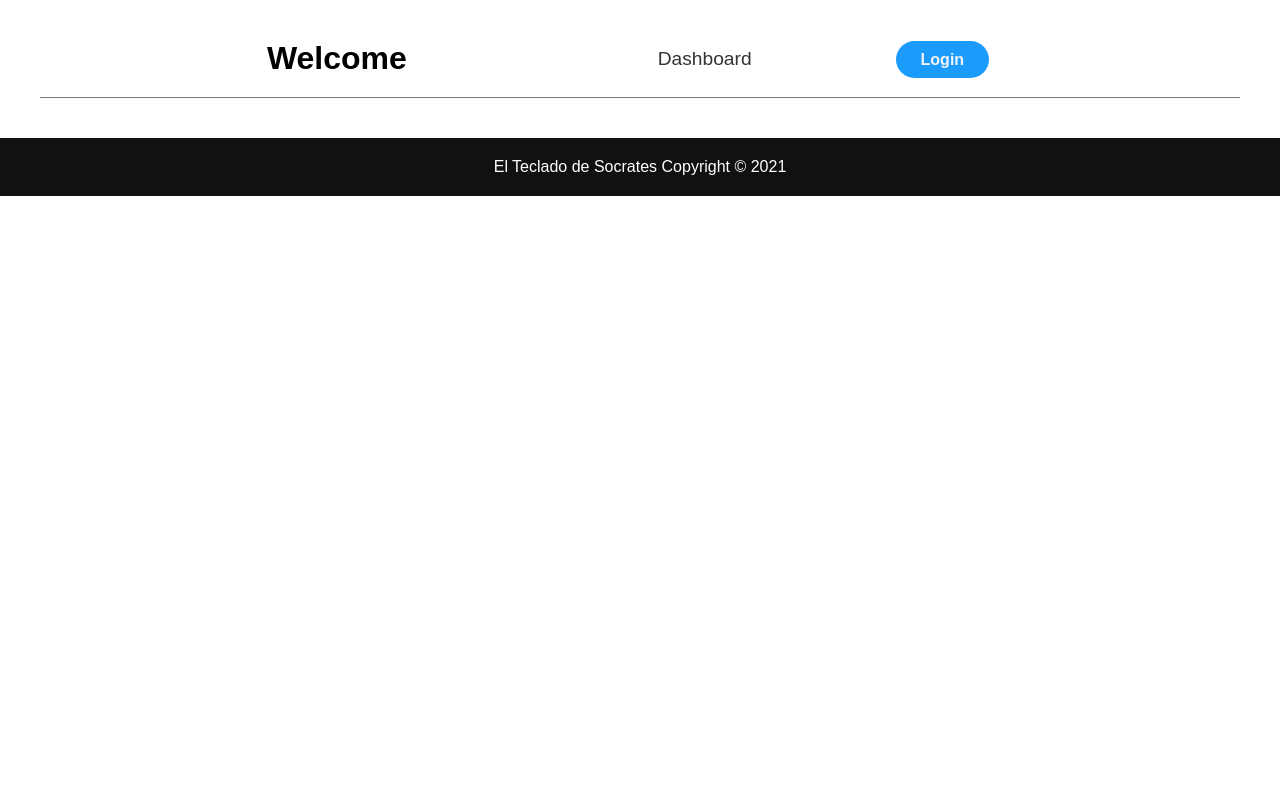
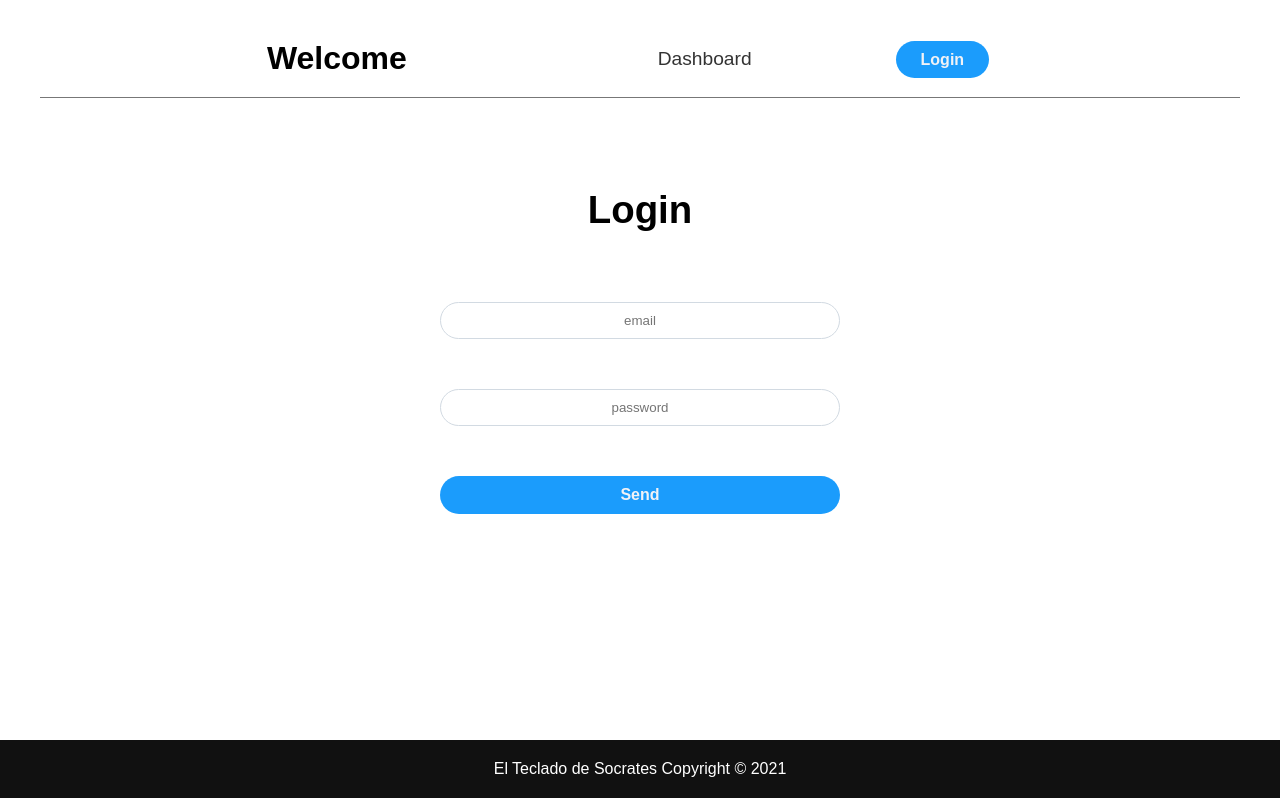
Before and after one commit to eltecladodesocrates/pa-links, a React (Create React App) app: page /login in a window 1280 px wide. Built offline with nearby package versions, Linux system fonts and the light colour scheme; no server answers.

Commit message:
router changes

```diff
--- a/src/components/Header.js
+++ b/src/components/Header.js
@@ -13,10 +13,10 @@ const Header = () => {
             <nav className='container nav-bar'>
                 <h2>Welcome{user.email && `, ${user.email.substr(0, user.email.indexOf('@'))}`}</h2>
                 <ul className='nav-bar-list'>
-                    <li><NavLink to='/dashboard'>Dashboard</NavLink></li>
+                    <li><NavLink to='/'>Dashboard</NavLink></li>
                     <li>{user.email && <NavLink to='/create'>Create</NavLink>}</li>
                     <li>{user.email && <NavLink to='/edit'>Edit</NavLink>}</li>
-                    <li>{!user.email ? <NavLink className='log-button' to='/'>Login</NavLink> : <Logout />}</li>
+                    <li>{!user.email ? <NavLink className='log-button' to='/login'>Login</NavLink> : <Logout />}</li>
                 </ul>
             </nav>
         </header>
--- a/src/components/LoginPage.js
+++ b/src/components/LoginPage.js
@@ -16,7 +16,7 @@ const LoginPage = ({ history }) => {
         startLogInUser(userDispatch, email, password)
         setEmail('')
         setPassword('')
-        history.push('/dashboard')
+        history.push('/')
     }
 
     return (
--- a/src/components/Logout.js
+++ b/src/components/Logout.js
@@ -10,7 +10,7 @@ const Logout = () => {
 
     const handleLogOut = () => {
         startLogOutUser(userDispatch)
-        history.push('/dashboard')
+        history.push('/')
     }
 
     return (
--- a/src/router/AppRouter.js
+++ b/src/router/AppRouter.js
@@ -15,9 +15,9 @@ const AppRouter = () => {
         <BrowserRouter>
             <Header />
             <Switch>
-                <Route path='/' component={LoginPage} exact/>
+                <Route path='/' component={LinksDashboard} exact/>
+                <Route path='/login' component={LoginPage}/>
                 <Route path='/create' component={CreateLink}/>
-                <Route path='/dashboard' component={LinksDashboard}/>
                 <Route path='/signup' component={SignupPage} />
                 <Route path='/edit' exact component={EditPage} />
                 <Route path="/edit/:id" component={EditLink} />
```
